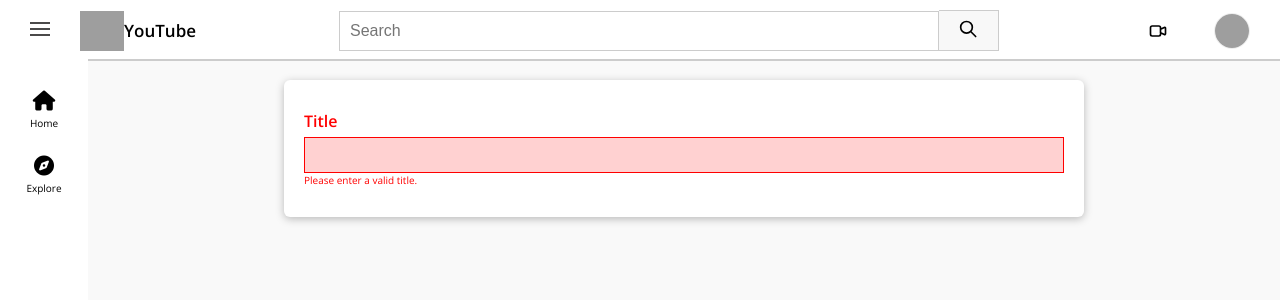
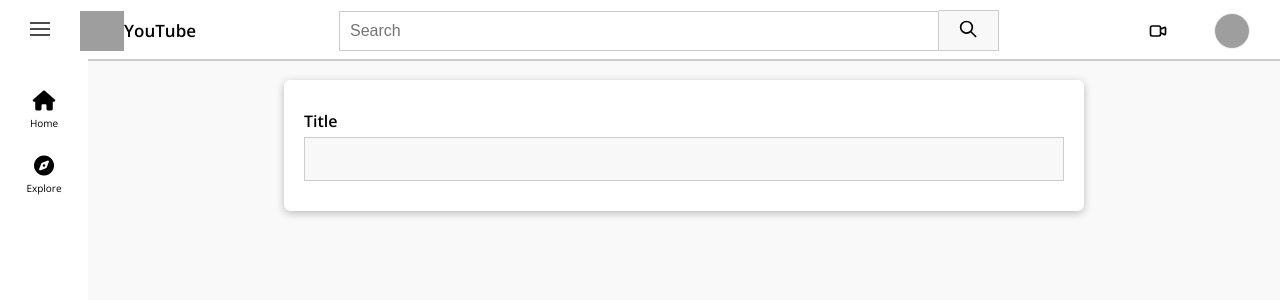
Before and after one commit to hieunguyenduc696/youtube-app, a React (Create React App) app: page /videos/new in a window 1280 px wide. Shown: the top 300 px of the page. Built offline with nearby package versions, Linux system fonts and the light colour scheme; grey boxes are pictures that could not be loaded.

Commit message:
adding input validation

```diff
--- a/src/shared/components/FormElements/Input.css
+++ b/src/shared/components/FormElements/Input.css
@@ -21,6 +21,7 @@
   border: 1px solid #ccc;
   background: #f8f8f8;
   padding: 1rem;
+  font-size: 16px;
 }
 
 .form-control input:focus,
@@ -33,6 +34,7 @@
 .form-control--invalid label,
 .form-control--invalid p {
   color: red;
+  font-size: 16px;
 }
 
 .form-control--invalid input,
--- a/src/shared/components/FormElements/Input.js
+++ b/src/shared/components/FormElements/Input.js
@@ -1,4 +1,6 @@
 import React, { useReducer } from "react";
+
+import { validate } from "../../utils/validators";
 
 import "./Input.css";
 
@@ -8,7 +10,12 @@ const inputReducer = (state, action) => {
       return {
         ...state,
         value: action.val,
-        isValid: true,
+        isValid: validate(action.val, action.validators),
+      };
+    case "TOUCH":
+      return {
+        ...state,
+        isTouched: true,
       };
     default:
       return state;
@@ -18,12 +25,22 @@ const inputReducer = (state, action) => {
 const Input = (props) => {
   const [inputState, dispatch] = useReducer(inputReducer, {
     value: "",
+    isTouched: false,
     isValid: false,
   });
   const changeHandler = (event) => {
-    dispatch({ type: "CHANGE", val: event.target.value });
+    dispatch({
+      type: "CHANGE",
+      val: event.target.value,
+      validators: props.validators,
+    });
   };
 
+  const touchHandler = () => {
+    dispatch({
+      type: "TOUCH",
+    });
+  };
   const element =
     props.element === "input" ? (
       <input
@@ -32,6 +49,7 @@ const Input = (props) => {
         placeholder={props.placeholder}
         onChange={changeHandler}
         value={inputState.value}
+        onBlur={touchHandler}
       />
     ) : (
       <textarea
@@ -39,18 +57,19 @@ const Input = (props) => {
         rows={props.rows || 3}
         onChange={changeHandler}
         value={inputState.value}
+        onBlur={touchHandler}
       />
     );
 
   return (
     <div
       className={`form-control ${
-        !inputState.isValid && "form-control--invalid"
+        !inputState.isValid && inputState.isTouched && "form-control--invalid"
       }`}
     >
       <label htmlFor={props.id}>{props.label}</label>
       {element}
-      {!inputState.isValid && <p>{props.errorText}</p>}
+      {!inputState.isValid && inputState.isTouched && <p>{props.errorText}</p>}
     </div>
   );
 };
--- a/src/shared/components/Navigation/MainHeader.js
+++ b/src/shared/components/Navigation/MainHeader.js
@@ -73,7 +73,7 @@ const MainHeader = () => {
         <div className="main-header-avatar">
           <img
             className="main-header-avatar__image"
-            src="https://lh3.googleusercontent.com/a-/AOh14GgsCLB46_vvZ3dbgDBq6QRjsr1bhfznFiCRMeRWsg=s360-p-rw-no"
+            src="https://i.pinimg.com/236x/e9/71/69/e971694c70e8f181f94f0be7a4a60529.jpg"
             alt="user-avatar"
           />
         </div>
--- /dev/null
+++ b/src/shared/utils/validators.js
@@ -0,0 +1,46 @@
+const VALIDATOR_TYPE_REQUIRE = 'REQUIRE';
+const VALIDATOR_TYPE_MINLENGTH = 'MINLENGTH';
+const VALIDATOR_TYPE_MAXLENGTH = 'MAXLENGTH';
+const VALIDATOR_TYPE_MIN = 'MIN';
+const VALIDATOR_TYPE_MAX = 'MAX';
+const VALIDATOR_TYPE_EMAIL = 'EMAIL';
+const VALIDATOR_TYPE_FILE = 'FILE';
+
+export const VALIDATOR_REQUIRE = () => ({ type: VALIDATOR_TYPE_REQUIRE });
+export const VALIDATOR_FILE = () => ({ type: VALIDATOR_TYPE_FILE });
+export const VALIDATOR_MINLENGTH = val => ({
+  type: VALIDATOR_TYPE_MINLENGTH,
+  val: val
+});
+export const VALIDATOR_MAXLENGTH = val => ({
+  type: VALIDATOR_TYPE_MAXLENGTH,
+  val: val
+});
+export const VALIDATOR_MIN = val => ({ type: VALIDATOR_TYPE_MIN, val: val });
+export const VALIDATOR_MAX = val => ({ type: VALIDATOR_TYPE_MAX, val: val });
+export const VALIDATOR_EMAIL = () => ({ type: VALIDATOR_TYPE_EMAIL });
+
+export const validate = (value, validators) => {
+  let isValid = true;
+  for (const validator of validators) {
+    if (validator.type === VALIDATOR_TYPE_REQUIRE) {
+      isValid = isValid && value.trim().length > 0;
+    }
+    if (validator.type === VALIDATOR_TYPE_MINLENGTH) {
+      isValid = isValid && value.trim().length >= validator.val;
+    }
+    if (validator.type === VALIDATOR_TYPE_MAXLENGTH) {
+      isValid = isValid && value.trim().length <= validator.val;
+    }
+    if (validator.type === VALIDATOR_TYPE_MIN) {
+      isValid = isValid && +value >= validator.val;
+    }
+    if (validator.type === VALIDATOR_TYPE_MAX) {
+      isValid = isValid && +value <= validator.val;
+    }
+    if (validator.type === VALIDATOR_TYPE_EMAIL) {
+      isValid = isValid && /^\S+@\S+\.\S+$/.test(value);
+    }
+  }
+  return isValid;
+};
--- a/src/video/components/Videos/NewVideoForm.js
+++ b/src/video/components/Videos/NewVideoForm.js
@@ -2,6 +2,7 @@ import { useContext } from "react";
 import { DrawerContext } from "../../../shared/contexts/sidebar-context";
 
 import Input from "../../../shared/components/FormElements/Input";
+import { VALIDATOR_REQUIRE } from "../../../shared/utils/validators";
 
 import "./NewVideoForm.css";
 
@@ -16,7 +17,7 @@ const NewVideoForm = () => {
         element="input"
         type="text"
         label="Title"
-        validators={[]}
+        validators={[VALIDATOR_REQUIRE()]}
         errorText="Please enter a valid title."
       />
     </form>
```
